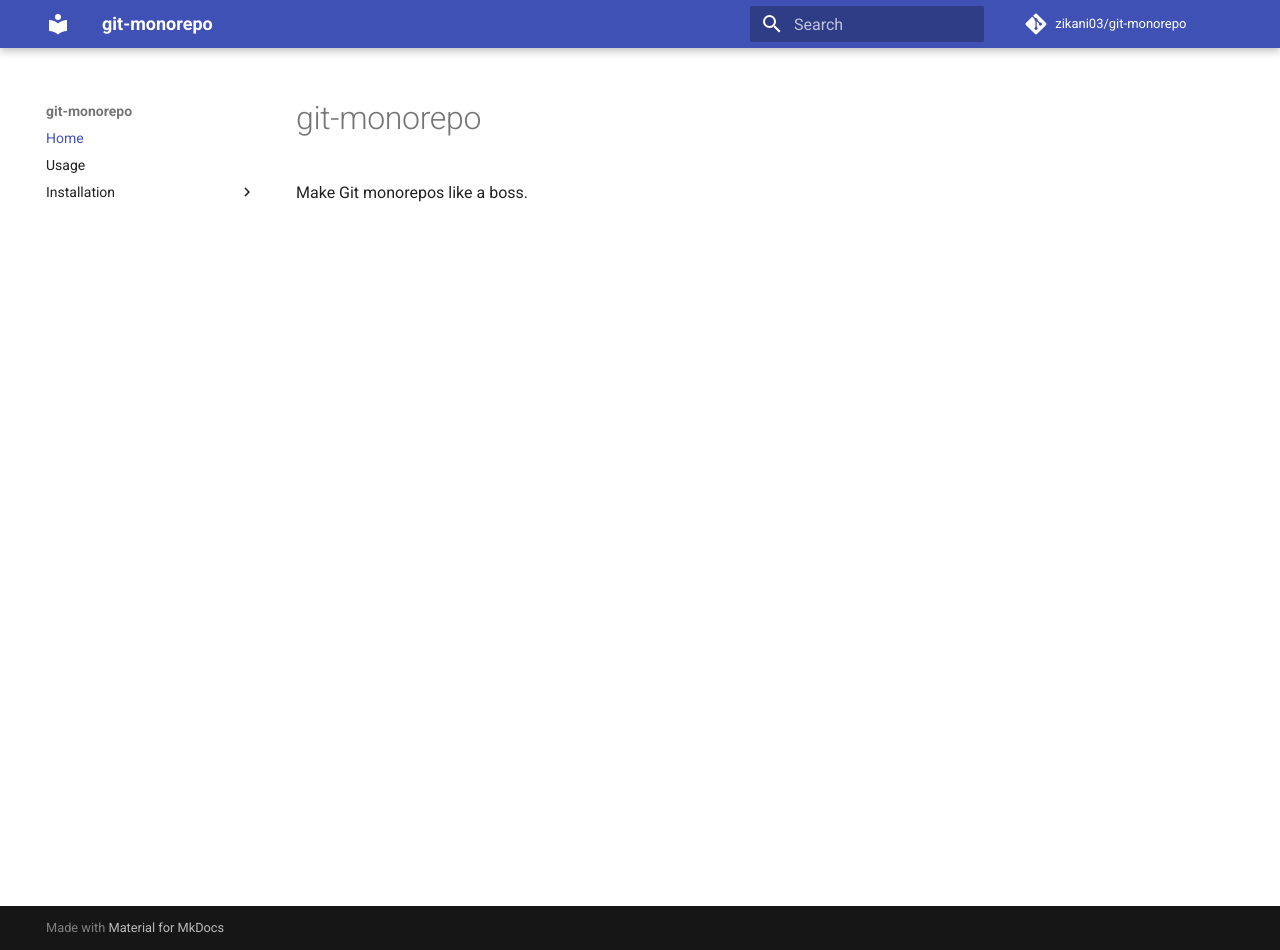
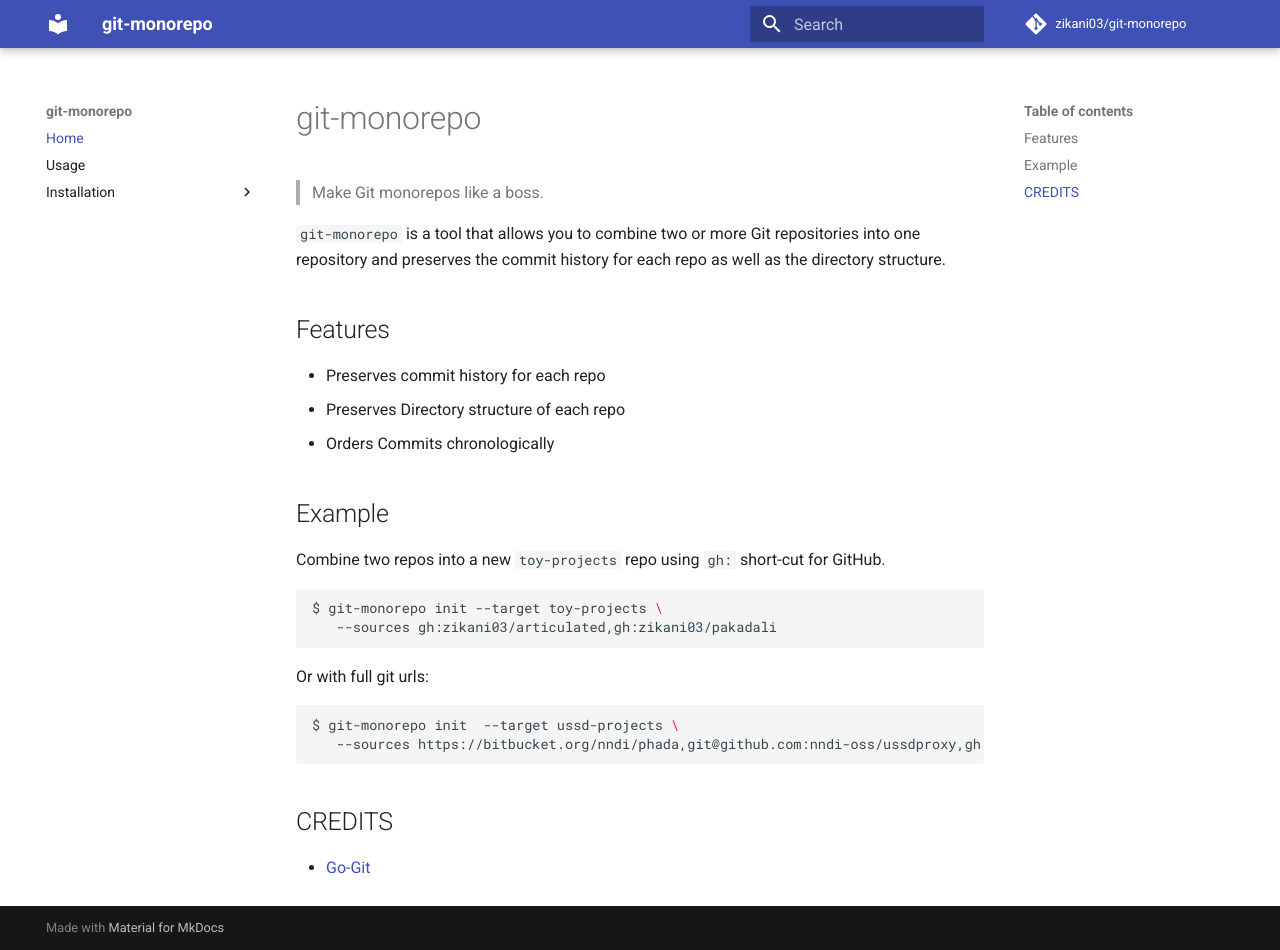
Before and after one commit to zikani03/git-monorepo, an MkDocs documentation site: the page built from docs/index.md, in a window 1280 px wide and 950 px high. Built offline with MkDocs 1.6.1 and Material for MkDocs 9.7.7, drawn with Linux system fonts in a browser that asks for light colours; comment, search, counter and statistics services are not loaded.

Commit message:
docs: Update docs

````diff
--- a/docs/index.md
+++ b/docs/index.md
@@ -1,4 +1,32 @@
 git-monorepo
 ============
 
-Make Git monorepos like a boss.
+> Make Git monorepos like a boss.
+
+`git-monorepo` is a tool that allows you to combine two or more Git repositories into one repository and preserves the commit history for each repo as well as the directory structure.
+
+## Features
+
+- Preserves commit history for each repo
+- Preserves Directory structure of each repo
+- Orders Commits chronologically
+
+## Example
+
+Combine two repos into a new `toy-projects` repo using `gh:` short-cut for GitHub.
+
+```shell
+$ git-monorepo init --target toy-projects \
+   --sources gh:zikani03/articulated,gh:zikani03/pakadali
+```
+
+Or with full git urls:
+
+```shell
+$ git-monorepo init  --target ussd-projects \
+   --sources https://bitbucket.org/nndi/phada,git@github.com:nndi-oss/ussdproxy,gh:nndi-oss/ussd-whois7
+```
+
+## CREDITS
+
+- [Go-Git](https://pkg.go.dev/github.com/go-git/go-git/v5)
````
Also changed, not shown: docs/install-binary.md (+2 -1 lines), docs/usage.md (+15 -0 lines).
